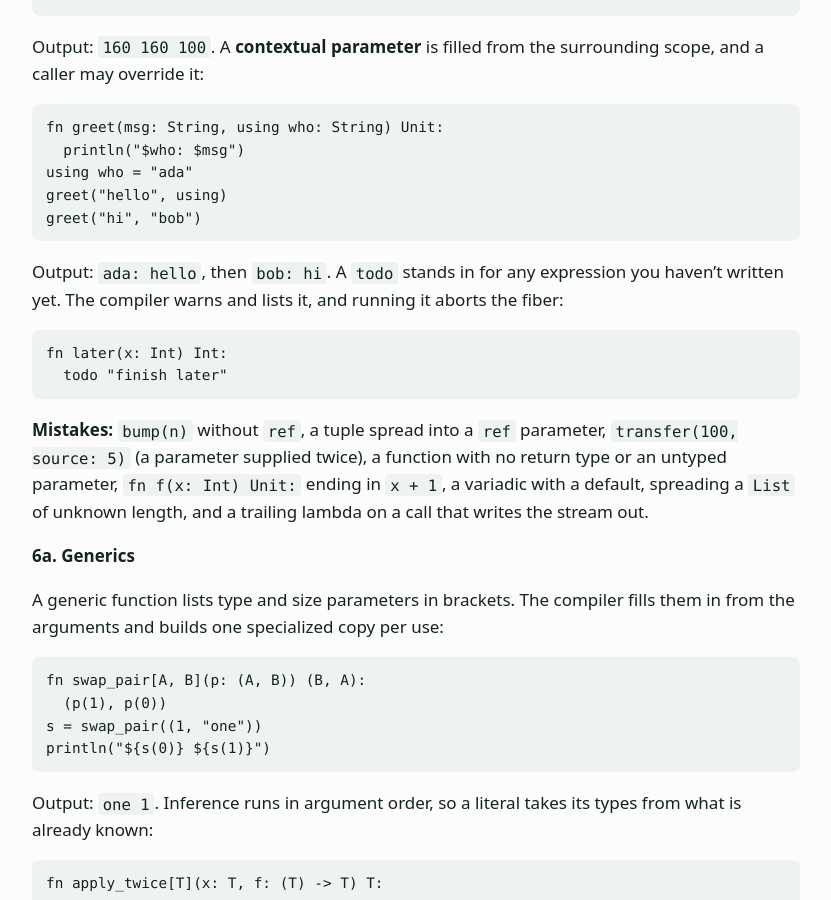
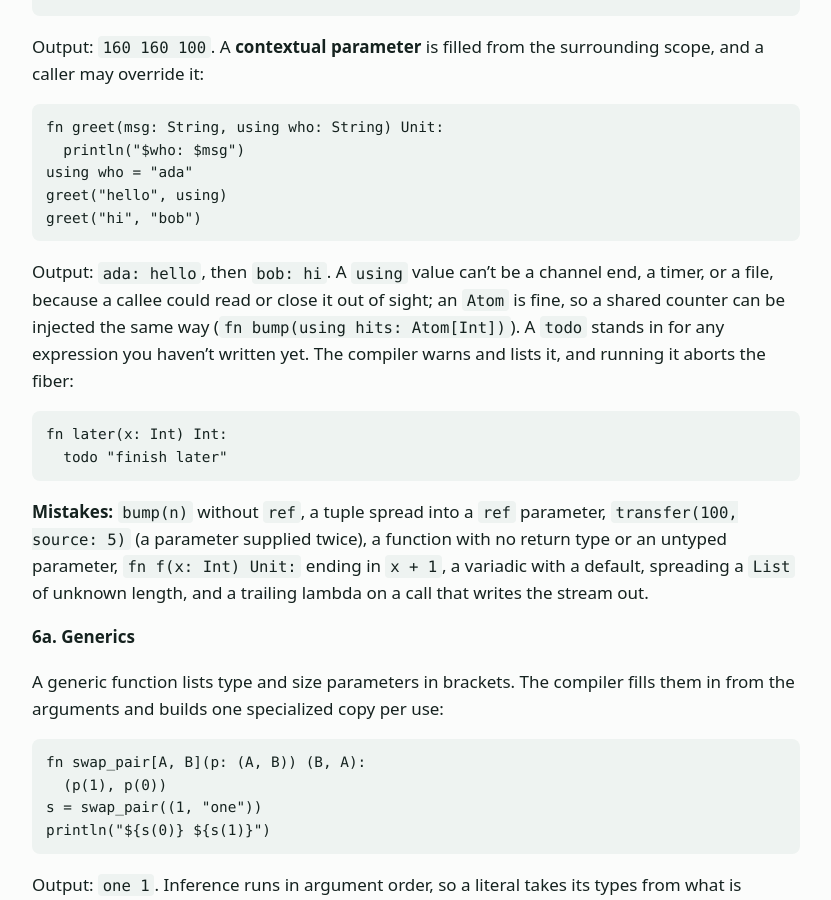
Before and after one commit to slconverse1/moxie, a Jekyll site: the page built from docs/guide.md, in a window 1280 px wide and 900 px high, scrolled down 20234 px. Shown: the whole window, without its empty margins (224-1055 px from the left). Built offline with Jekyll 4.4.1, drawn with Linux system fonts in a browser that asks for light colours.

Commit message:
Spec and Guide: an Atom may be injected with using; channel ends, timers and files may not
Co-Authored-By: Claude Sonnet 5.5 <noreply@anthropic.com>
Claude-Session: https://claude.ai/code/session_01XCzUchPRZuBnrDtgjNTTye

````diff
--- a/docs/guide.md
+++ b/docs/guide.md
@@ -791,7 +791,7 @@ greet("hello", using)
 greet("hi", "bob")
 ```
 
-Output: `ada: hello`, then `bob: hi`. A `todo` stands in for any expression you haven't written yet. The compiler warns and lists it, and running it aborts the fiber:
+Output: `ada: hello`, then `bob: hi`. A `using` value can't be a channel end, a timer, or a file, because a callee could read or close it out of sight; an `Atom` is fine, so a shared counter can be injected the same way (`fn bump(using hits: Atom[Int])`). A `todo` stands in for any expression you haven't written yet. The compiler warns and lists it, and running it aborts the fiber:
 
 ```
 fn later(x: Int) Int:
````
Also changed, not shown: docs/gc/guide.md (+1 -1 lines), docs/gc/spec.md (+1 -1 lines), docs/spec.md (+1 -1 lines), tests/run_audit.py (+1 -0 lines), 1 other file.
